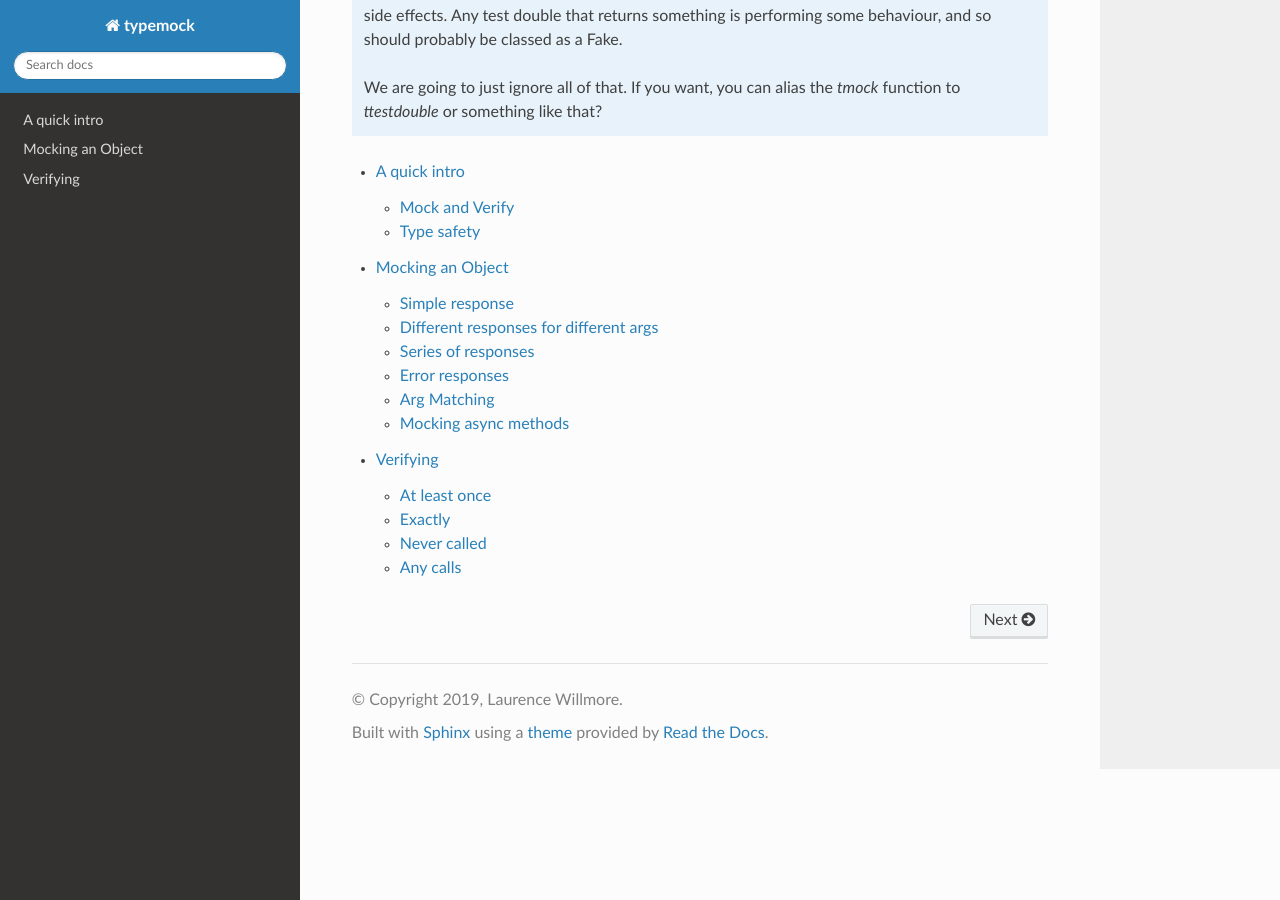
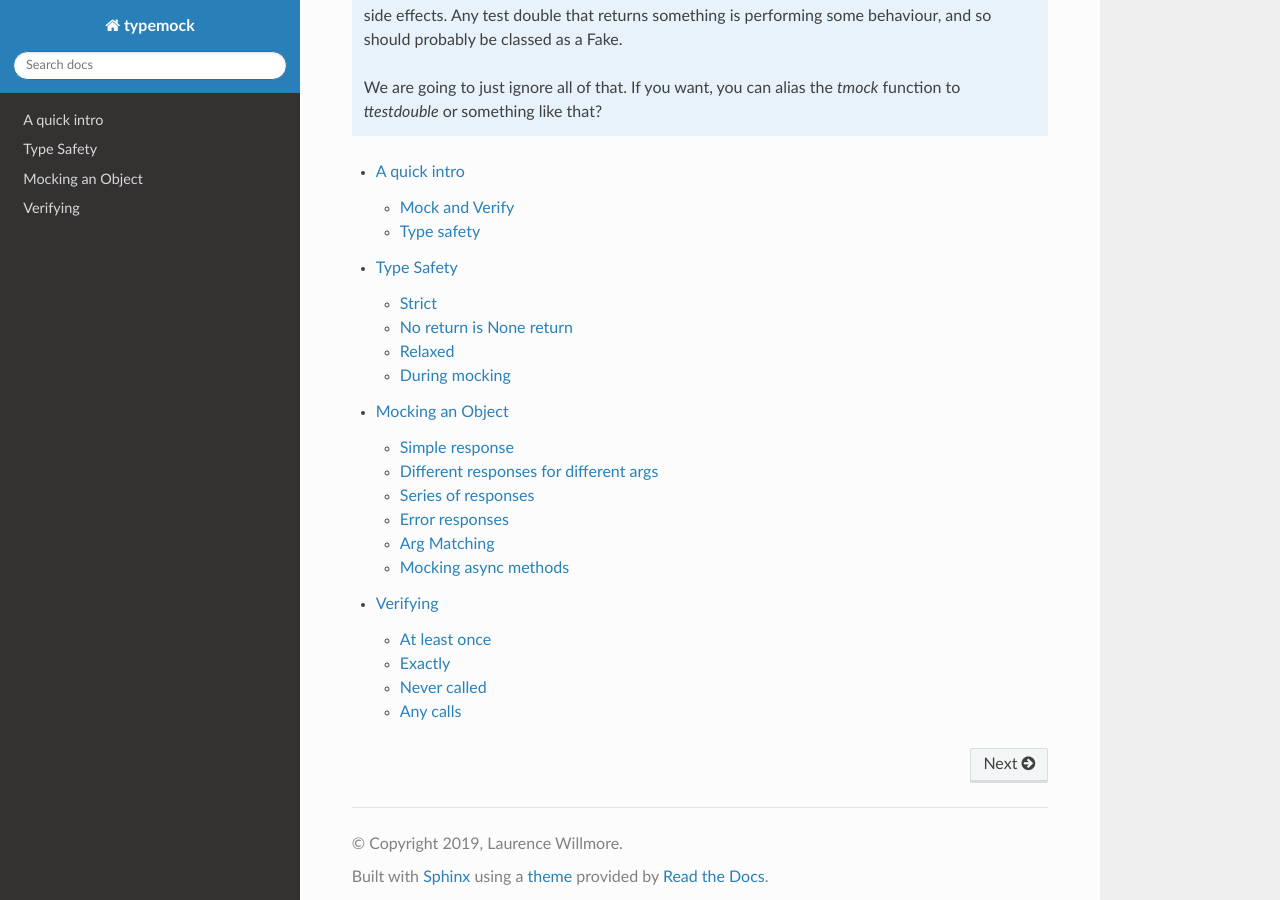
Before and after one commit to lgwillmore/typemock, a Sphinx documentation site: the page built from docs/source/index.rst, in a window 1280 px wide and 900 px high, scrolled down 850 px. Built offline with Sphinx 7.4.7 and the Read the Docs theme 2.0.0, drawn with Linux system fonts in a browser that asks for light colours; some of the changed lines change nothing that is shown.

Commit message:
The start of type safety docs

```diff
--- a/docs/source/index.rst
+++ b/docs/source/index.rst
@@ -31,5 +31,6 @@
    :maxdepth: 2
 
    quick_intro
+   type_safety
    mocking_objects
    verifying
--- /dev/null
+++ b/docs/source/type_safety.rst
@@ -0,0 +1,41 @@
+Type Safety
+===========
+
+The introduction of type hints to python is great. Not that it is a new thing.
+
+Some of the benefits include:
+
+ - Clear documentation of the interface of a module, object, function.
+ - Better IDE tooling. You can drill into the code and investigate how things all wire up when things are explicit.
+ - Depending on the completeness of your type hints, a reduction in certain types of bugs, and less tests needed to try and avoid them in the first place.
+
+Mypy is an excellent tool for really getting the most out of type hints, and we think it would be great if every project ran the mypy linter on strict mode :D but there might be a bit of bias in that.
+
+Imagine if every client library was fully type hinted, and you have type safe mocking? This is not a replacement for some level of integration testing, but it means you can conduct much higher fidelity tests on a mock of the client without the need for some sort of sandbox or dockerized service.
+
+And so, typemock follows in the mypy philosophy with completely type hinted code as something to aim for. Typemock operates in a `strict` mode by default.
+
+Strict
+------
+
+Strict mode means that when you try to mock a given class, and that class is not fully type hinted, you will get an error.
+
+The error will highlight what type hints are missing from your class. Lets look at an example.
+
+//TODO: Look at `strict`, `return_none`, and `relaxed`. (the functionality is there to use if you are having issues, you just need to find it)
+
+No return is None return
+------------------------
+
+//TODO:
+
+
+Relaxed
+-------
+
+//TODO:
+
+During mocking
+--------------
+
+//TODO:
```
